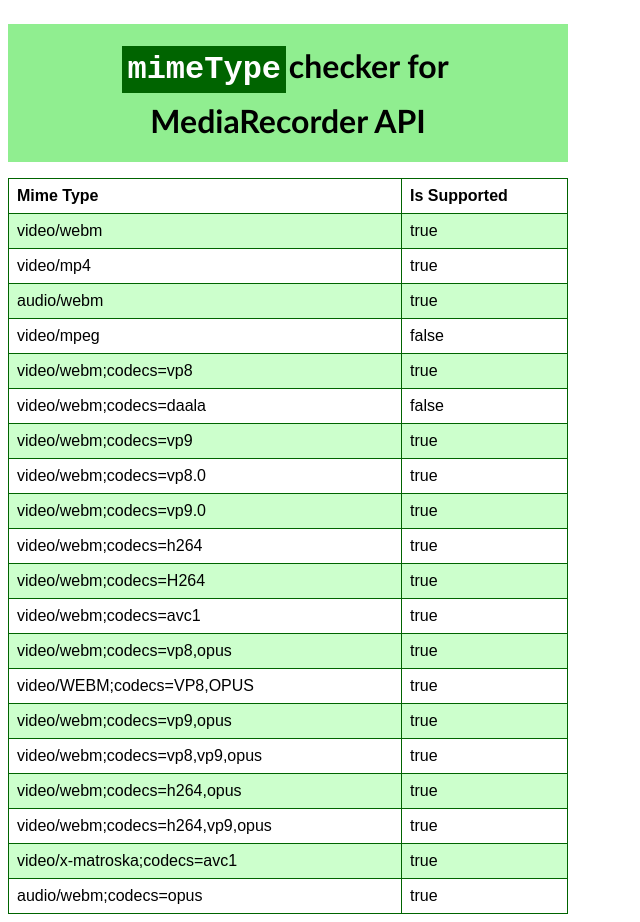
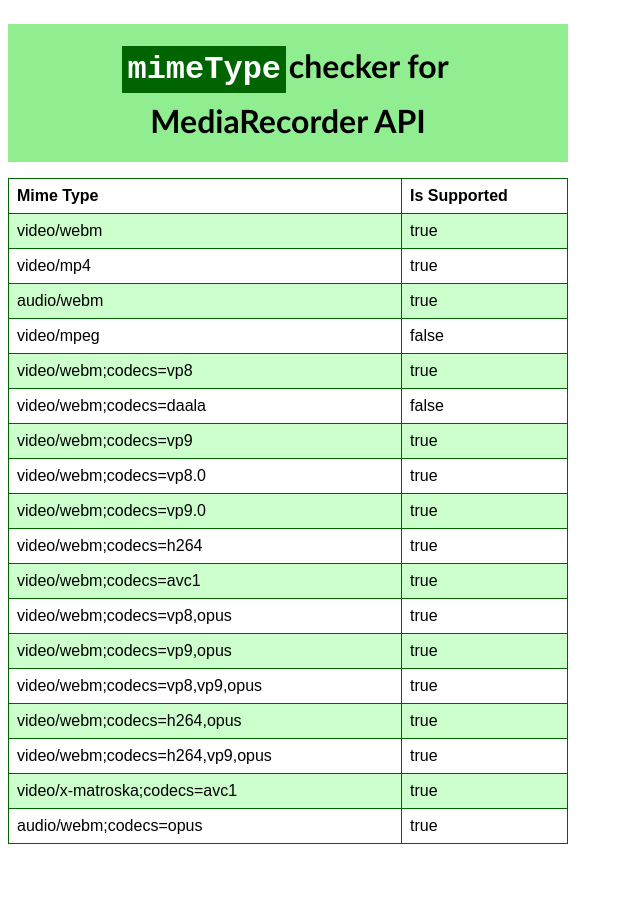
Before and after one commit to arunpraba/mime-type-checker, a React (Create React App) app: page / in a window 1280 px wide. Shown: the whole page, without its empty margins (0-640 px from the left). After the commit the page ends 852 px from the top, so only its background shows below. Built offline with nearby package versions, Linux system fonts and the light colour scheme.

Commit message:
Updated mime types

```diff
--- a/src/App.js
+++ b/src/App.js
@@ -11,10 +11,8 @@
   "video/webm;codecs=vp8.0",
   "video/webm;codecs=vp9.0",
   "video/webm;codecs=h264",
-  "video/webm;codecs=H264",
   "video/webm;codecs=avc1",
   "video/webm;codecs=vp8,opus",
-  "video/WEBM;codecs=VP8,OPUS",
   "video/webm;codecs=vp9,opus",
   "video/webm;codecs=vp8,vp9,opus",
   "video/webm;codecs=h264,opus",
```
